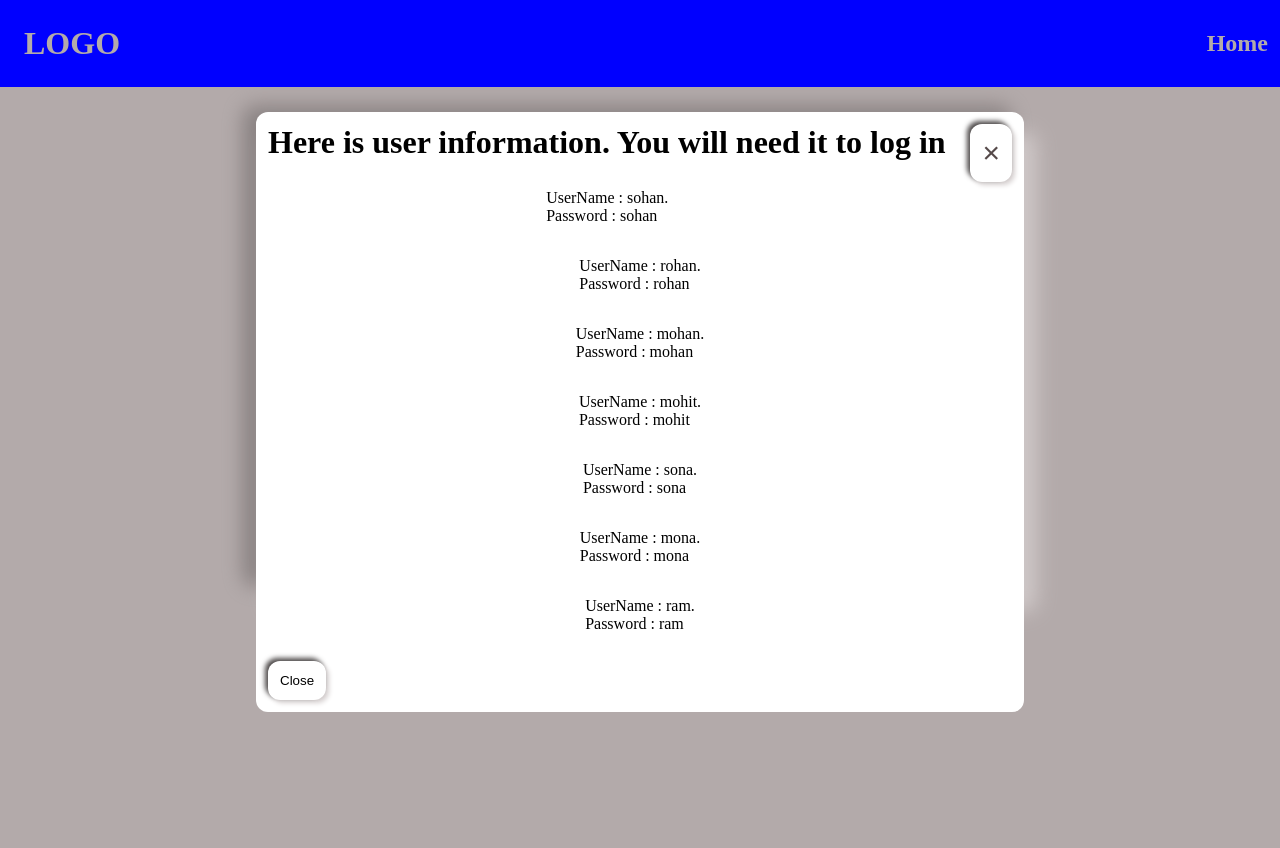
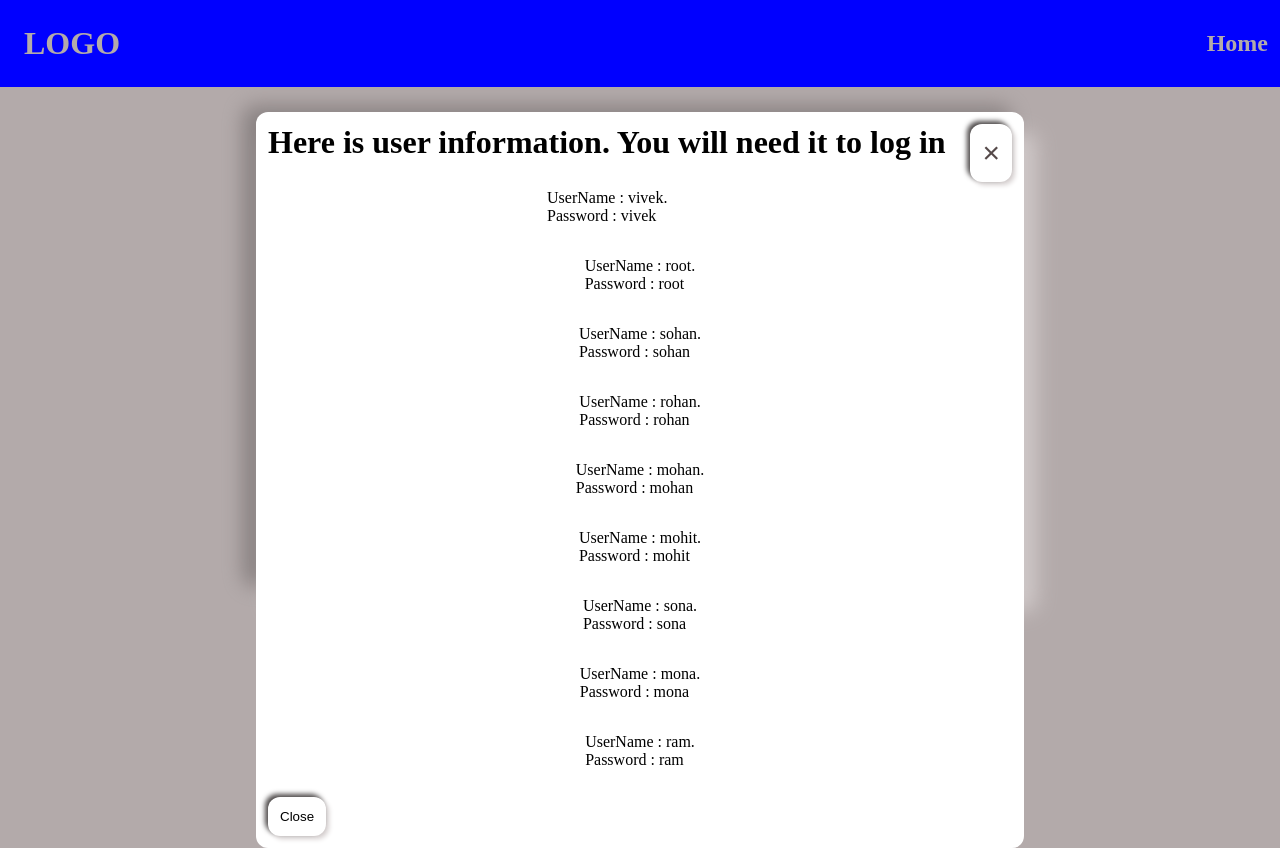
Before and after one commit to vivek80801/my-ecommarce-pwa, a React (Create React App) app: page / in a window 1280 px wide. Before the commit the page ends 800 px from the top, so only its background shows below. Built offline with nearby package versions, Linux system fonts and the light colour scheme.

Commit message:
🌲️👽️ admin login

```diff
--- a/src/Admin.js
+++ b/src/Admin.js
@@ -8,6 +8,6 @@ export const admins = [
     id: 2,
     name: "root",
     password: "root",
-    email: "vivek@gmail.com",
+    email: "root@gmail.com",
   },
 ];
--- a/src/App.js
+++ b/src/App.js
@@ -25,9 +25,9 @@ function App() {
         <Route exact path="/products" component={Product} />
         <Route exact path="/cart" component={Cart} />
         <Route exact path="/details/:slug" component={Details} />
-        <Route exact path="/adminlogin" component={AdminLogIn} />
-        <Route exact path="/admin">
-          {!value.adminAuth ? <Redirect to="/adminlogin" /> : <Admin />}
+        <Route exact path="/admin" component={Admin} />
+        <Route exact path="/adminlogin">
+          {value.adminAuth ? <Redirect to="/admin" /> : <AdminLogIn />}
         </Route>
         <Route component={Default} />
       </Switch>
--- a/src/Context/Context.jsx
+++ b/src/Context/Context.jsx
@@ -95,8 +95,7 @@ export const ProductProvider = (props) => {
     );
     setTimeout(() => {
       setMessage("");
-    }, 2500);
-    console.log(adminAuth)
+    }, 500);
   };
   const handleAuthName = (e) => {
     setAuthName(e.target.value);
@@ -179,6 +178,7 @@ export const ProductProvider = (props) => {
     setMessage("You are logged out");
     setUserName("");
     setPassword("");
+    setAdminAuth(false)
     setIds([]);
     setAuth(!auth);
     setTimeout(() => {
--- a/src/components/Admin.jsx
+++ b/src/components/Admin.jsx
@@ -4,6 +4,12 @@ import { ProductContext } from "../Context/Context";
 const Admin = () => {
   const value = useContext(ProductContext);
   return (
+    <>
+      {!value.adminAuth ? (
+        <>
+        <h1>Log As Admin</h1>
+        </>
+      ) : (
         <>
           <span
             style={{
@@ -19,7 +25,10 @@ const Admin = () => {
               </div>
               <span style={{ padding: "0.75rem" }}>{product.name}</span>
               <span style={{ padding: "0.75rem" }}>{product.price}</span>
-          <button className="btn" onClick={() => value.handleEdit(product.id)}>
+              <button
+                className="btn"
+                onClick={() => value.handleEdit(product.id)}
+              >
                 edit
               </button>
               {value.edit.id === product.id && value.edit.edit ? (
@@ -44,6 +53,8 @@ const Admin = () => {
             </div>
           ))}
         </>
+      )}
+    </>
   );
 };
 
--- a/src/components/AdminLogIn.jsx
+++ b/src/components/AdminLogIn.jsx
@@ -30,6 +30,7 @@ const AdminLogIn = () => {
             </span>
             <h1>Admin</h1>
             <form onSubmit={value.handleAdmin}>
+              <span>{value.adminAuth}</span>
               <label htmlFor="UserName">
                 <span>AdminName:</span>
                 <input
--- a/src/dummyLogIn.js
+++ b/src/dummyLogIn.js
@@ -1,42 +1,54 @@
 export const persons = [
   {
     id: 1,
+    name: "vivek",
+    password: "vivek",
+    email: "vivek@gmail.com",
+  },
+  {
+    id: 2,
+    name: "root",
+    password: "root",
+    email: "root@gmail.com",
+  },
+  {
+    id: 3,
     name: "sohan",
     password: "sohan",
     email: "sohan@gmail.com",
   },
   {
-    id: 2,
+    id: 4,
     name: "rohan",
     password: "rohan",
     email: "rohan@gmail.com",
   },
   {
-    id: 3,
+    id: 5,
     name: "mohan",
     password: "mohan",
     email: "mohan@gmail.com",
   },
   {
-    id: 4,
+    id: 6,
     name: "mohit",
     password: "mohit",
     email: "mohit@gmail.com",
   },
   {
-    id: 5,
+    id: 7,
     name: "sona",
     password: "sona",
     email: "sona@gmail.com",
   },
   {
-    id: 6,
+    id: 8,
     name: "mona",
     password: "mona",
     email: "mona@gmail.com",
   },
   {
-    id: 7,
+    id: 9,
     name: "ram",
     password: "ram",
     email: "ram@gmail.com",
```
Lines whose indentation alone changed are shown as unchanged.
